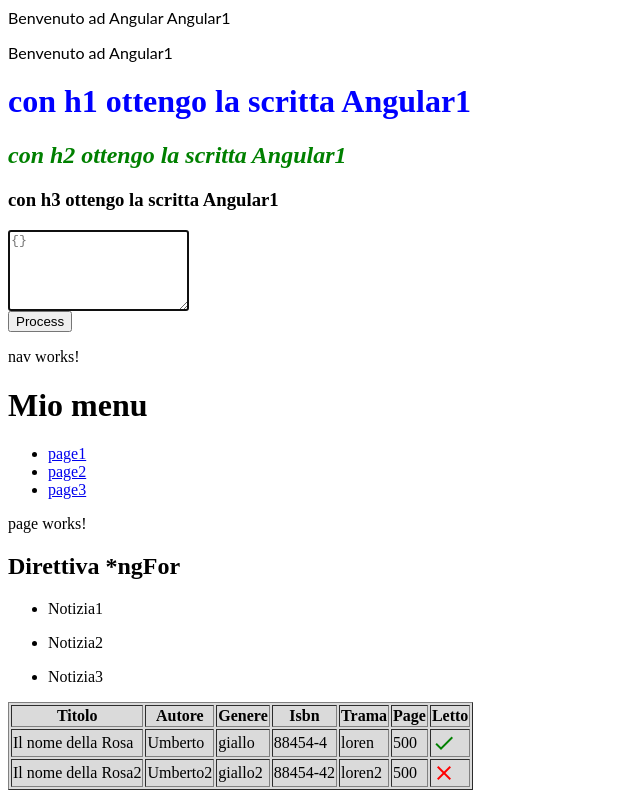
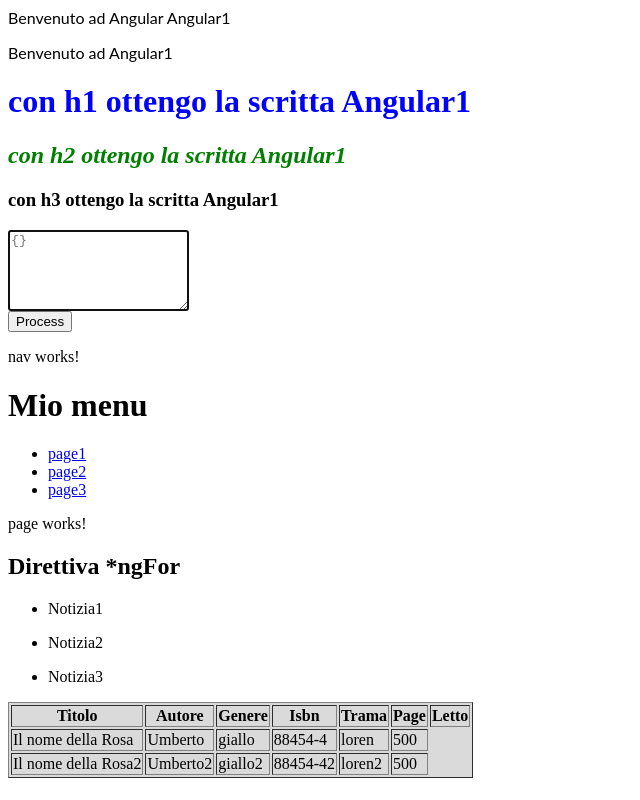
Before and after one commit to TikitakaMike83/VideoCorso, an Angular app: page / in a window 1280 px wide. Shown: the whole page, without its empty margins (0-640 px from the left). Built offline with nearby package versions, Linux system fonts and the light colour scheme.

Commit message:
1 file modified

```diff
--- a/src/app/page/page.component.html
+++ b/src/app/page/page.component.html
@@ -30,9 +30,15 @@ Per accedere ad un oggetto uso il punto
 <td>{{libro.isbn}}</td>
 <td>{{libro.trama}}</td>
 <td>{{libro.page}}</td>
-<td>
+<!--<td>  // ngIf
 <span *ngIf="libro.letto==='OK'" class="material-icons green">done</span>
 <span *ngIf="libro.letto==='NO'" class="material-icons red">close</span>
-</td>
+</td> -->
+<!--<td>  // come usare // ngIf con else
+<span *ngIf="libro.letto==='OK'; else nonletto" class="material-icons green">done</span>
+<ng-template #nonletto>
+<span class="material-icons red">close</span>
+</ng-template>
+</td> -->
 </tr>
 </table>
```
